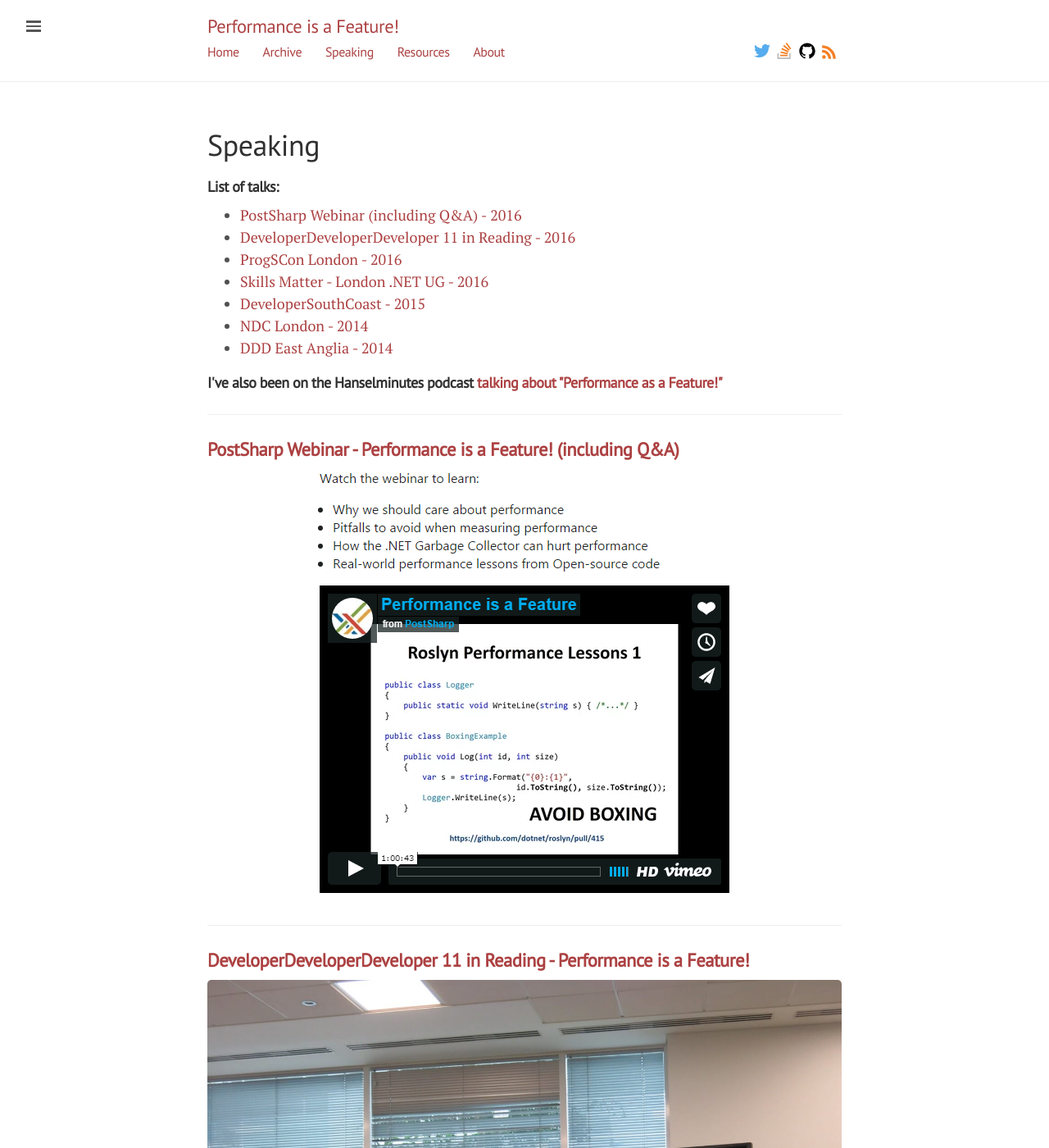
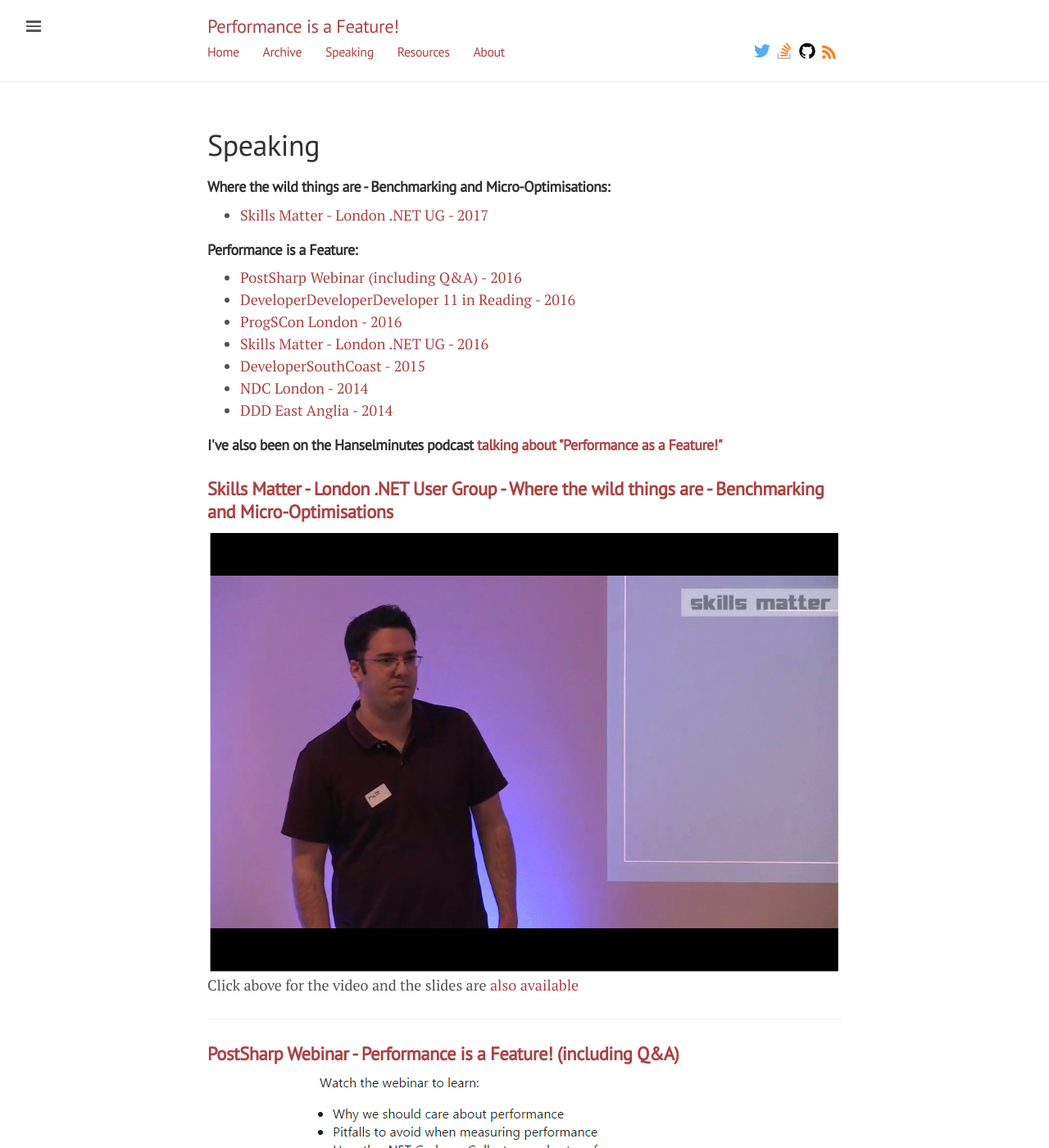
Before and after one commit to mattwarren/mattwarren.github.io, a Jekyll site: the page built from speaking.md, in a window 1280 px wide and 1400 px high. Shown: the whole window at 82% size. Built offline with Jekyll 4.4.1, drawn with Linux system fonts in a browser that asks for light colours; nearby versions of some CDN libraries; some of the changed text lies outside the part shown.

Commit message:
Added LDNUG talk to speaking page

```diff
--- a/speaking.md
+++ b/speaking.md
@@ -3,22 +3,31 @@
 title: Speaking
 ---
 
-<h4><strong>List of talks:</strong></h4>
+<h4><strong>Where the wild things are - Benchmarking and Micro-Optimisations:</strong></h4>
+- [Skills Matter - London .NET UG - 2017](#LondonDNUG2017)
+
+<h4><strong>Performance is a Feature:</strong></h4>
 
 - [PostSharp Webinar (including Q&A) - 2016](#PostSharpWebinar)
 - [DeveloperDeveloperDeveloper 11 in Reading - 2016](#DDD11Reading)
 - [ProgSCon London - 2016](#ProgSConLondon2016)
-- [Skills Matter - London .NET UG - 2016](#SkillsMatter2016)
+- [Skills Matter - London .NET UG - 2016](#LondonDNUG2016)
 - [DeveloperSouthCoast - 2015](#DeveloperSouthCoast)
 - [NDC London - 2014](#NDCLondon2014)
 - [DDD East Anglia - 2014](#dddEastAnglia2014)
 
-<h4><strong>I've also been on the Hanselminutes podcast  <a href="http://hanselminutes.com/458/performance-as-a-feature-with-matt-warren" target="_blank">talking about "Performance as a Feature!"</a></strong></h4>
+<h4><strong>I've also been on the Hanselminutes podcast <a href="http://hanselminutes.com/458/performance-as-a-feature-with-matt-warren" target="_blank">talking about "Performance as a Feature!"</a></strong></h4>
+
+<h3 id="LondonDNUG2017"><strong><a href="https://skillsmatter.com/skillscasts/9831-where-the-wild-things-are-finding-performance-problems-before-they-bite-you" target="_blank">Skills Matter - London .NET User Group - Where the wild things are - Benchmarking and Micro-Optimisations</a></strong></h3>
+<a href="https://skillsmatter.com/skillscasts/9831-where-the-wild-things-are-finding-performance-problems-before-they-bite-you" target="_blank"><img src="{{ base }}/images/speaking/Skills Matter - LDNUG - 2017.png" alt="Skills Matter - LDNUG - 2017"/></a>
+Click above for the video and the slides are [also available](https://www.slideshare.net/mattwarren/where-the-wild-things-are-benchmarking-and-microoptimisations/)
 
 <hr />
 
 <h3 id="PostSharpWebinar"><strong><a href="http://www.postsharp.net/blog/post/webinar-recording-performance-is-a-feature" target="_blank">PostSharp Webinar - Performance is a Feature! (including Q&A)</a></strong></h3>
 <a href="http://www.postsharp.net/blog/post/webinar-recording-performance-is-a-feature" target="_blank"><img src="{{ base }}/images/speaking/PostSharp Webinar.png" alt="PostSharp Webinar"/></a>
+
+Click the image above to go to the recording
 
 <hr />
 
@@ -42,7 +51,7 @@
 
 <hr />
 
-<h3 id="SkillsMatter2016"><strong><a href="https://skillsmatter.com/skillscasts/7809-performance-is-a-feature" target="_blank">Skills Matter - London .NET UG - Performance is a Feature!</a></strong></h3>
+<h3 id="LondonDNUG2016"><strong><a href="https://skillsmatter.com/skillscasts/7809-performance-is-a-feature" target="_blank">Skills Matter - London .NET UG - Performance is a Feature!</a></strong></h3>
 <a href="https://skillsmatter.com/skillscasts/7809-performance-is-a-feature" target="_blank"><img src="{{ base }}/images/speaking/Skills Matter - 2016.png" alt="Skills Matter - 2016"/></a>
 Click above for the video and the slides are [also available](http://www.slideshare.net/mattwarren/performance-is-a-feature-london-net-user-group)
 
```
Also changed, not shown: images/speaking/Skills Matter - LDNUG - 2017.png (added).
